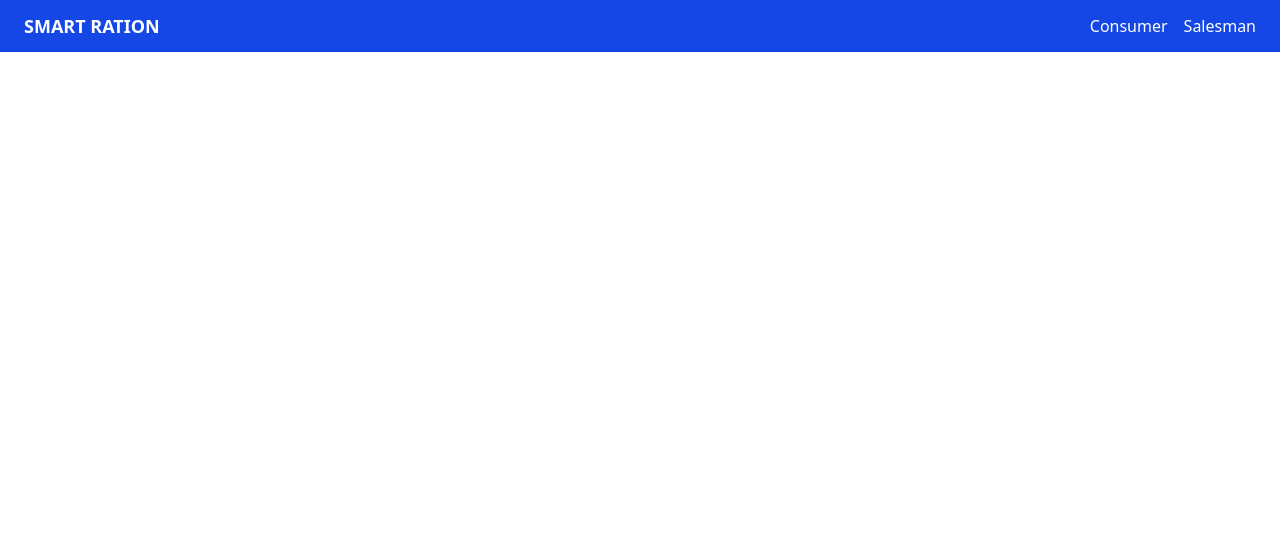
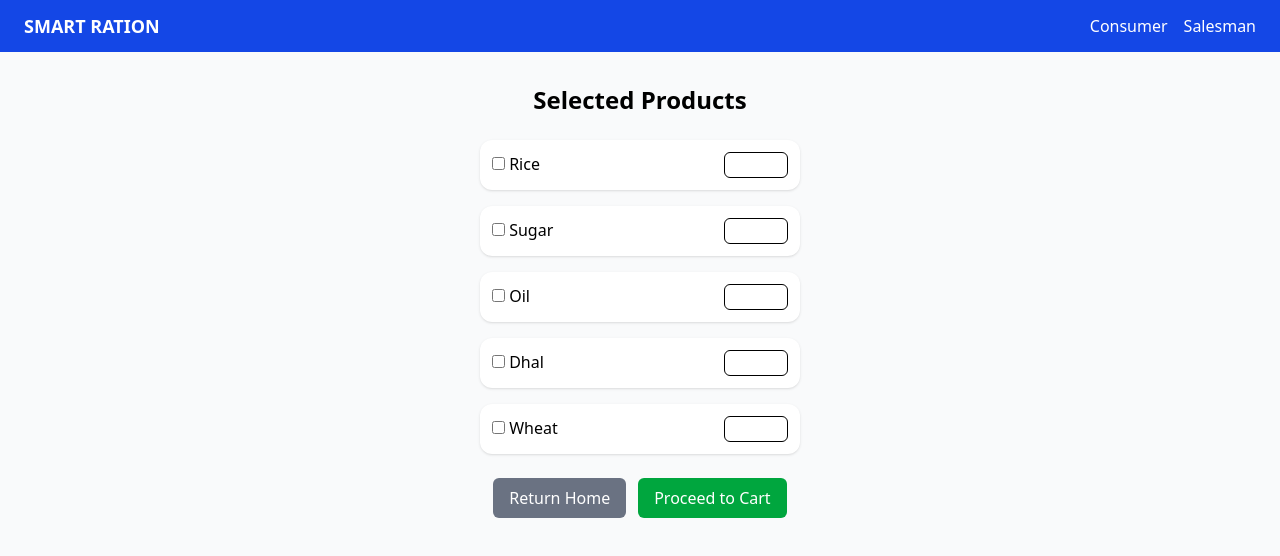
Before and after one commit to mrgowtham120703/smart-ration-system, a React (Vite) app in the folder client/smart-ration-system/: page /select-products in a window 1280 px wide. Shown: the top 556 px of the page. Built offline with nearby package versions, Linux system fonts and the light colour scheme.

Commit message:
pages/SelectProducts.jsx Created & mounted

```diff
--- a/client/smart-ration-system/src/App.jsx
+++ b/client/smart-ration-system/src/App.jsx
@@ -4,6 +4,8 @@ import Navbar from './components/Navbar';
 import LoginConsumer from './pages/LoginConsumer';
 import LoginSalesman from './pages/LoginSalesman';
 import ConsumerHome from './pages/ConsumerHome';
+import ViewProducts from './pages/ViewProducts';
+import SelectProducts from './pages/SelectProducts';
 
 const App = () => (
   <div>
@@ -12,6 +14,8 @@ const App = () => (
       <Route path='/' element={<LoginConsumer />} />
       <Route path='/salesman' element={<LoginSalesman />} />
       <Route path='/home' element={<ConsumerHome />} />
+      <Route path='/view-products' element={<ViewProducts />} />
+      <Route path='/select-products' element={<SelectProducts />} />
     </Routes>
   </div>
 )
--- a/client/smart-ration-system/src/pages/SelectProducts.jsx
+++ b/client/smart-ration-system/src/pages/SelectProducts.jsx
@@ -0,0 +1,78 @@
+import React, { useState } from "react";
+import { useNavigate } from "react-router-dom";
+
+const SelectProducts = () => {
+    const navigate = useNavigate();
+    const items = [
+        { name: 'Rice', price: 0 },
+        { name: 'Sugar', price: 20 },
+        { name: 'Oil', price: 100 },
+        { name: 'Dhal', price: 35 },
+        { name: 'Wheat', price: 0 },
+    ];
+
+    const [selected, setSelected] = useState([]);
+
+    const handleCheck = (item) => {
+        if (setSelected.find((x) => x.name === item.name))
+            setSelected(setSelected.filter((x) => x.name !== item.name));
+        else setSelected([...setSelected, { ...item, quantity: 1 }]);
+    };
+
+    const updateQty = (item, qty) => {
+        setSelected(
+            setSelected.map((x) =>
+                x.name === item.name ? { ...x, quantity: Number(qty) } : x)
+        )
+    };
+
+    const proceed = () => {
+        localStorage.setItem('cart', JSON.stringify(selected));
+        navigate('/cart');
+    }
+
+    return (
+        <div className="min-h-screen flex flex-col items-center bg-gray-50 py-8">
+            <h2 className="text-2xl font-semibold mb-6">Selected Products</h2>
+            <div className="w-80 space-y-4">
+                {items.map((item, i) => (
+                    <div key={i} className="flex justify-between bg-white p-3 rounded-xl shadow">
+                        <label>
+                            <input
+                                type="checkbox"
+                                checked={!!selected.find((x) => x.name === item.name)}
+                                onChange={() => handleCheck(item)}
+                            />{" "}
+                            {item.name}
+                        </label>
+                        <input
+                            type="number"
+                            min='1'
+                            className="border rounded-md w-16 text-center"
+                            disabled={!selected.find((x) => x.name === item.name)}
+                            value={
+                                selected.find((x) => x.name === item.name)?.quantity || ""
+                            }
+                            onChange={(e) => updateQty(item, e.target.value)}
+                        />
+                    </div>
+                ))}
+            </div>
+            <div className="flex gap-3 mt-6">
+                <button
+                    onClick={() => navigate('/home')}
+                    className="bg-gray-500 text-white px-4 py-2 rounded-md hover:bg-gray-600"
+                >Return Home
+                </button>
+                <button
+                    onClick={proceed}
+                    className="bg-green-600 text-white px-4 py-2 rounded-md hover:bg-green-700"
+                >
+                    Proceed to Cart
+                </button>
+            </div>
+        </div>
+    );
+};
+
+export default SelectProducts;
```
